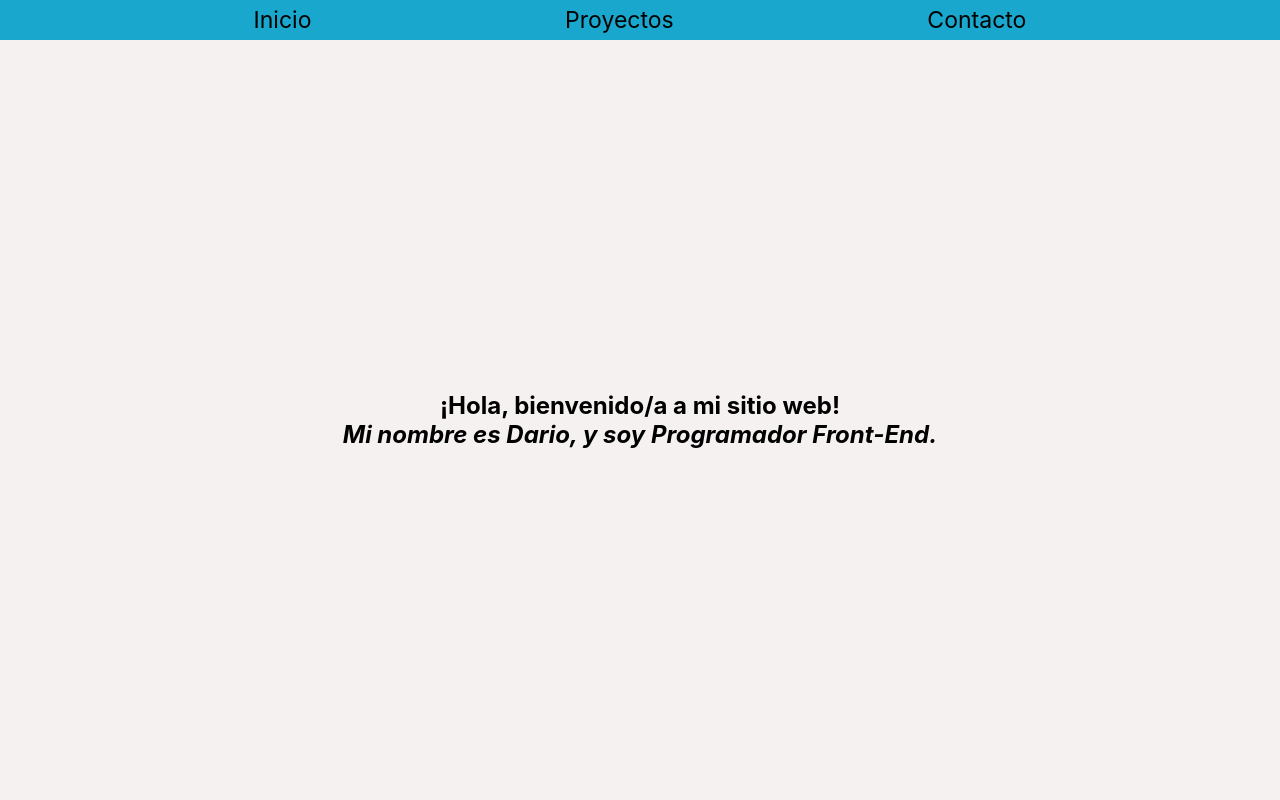
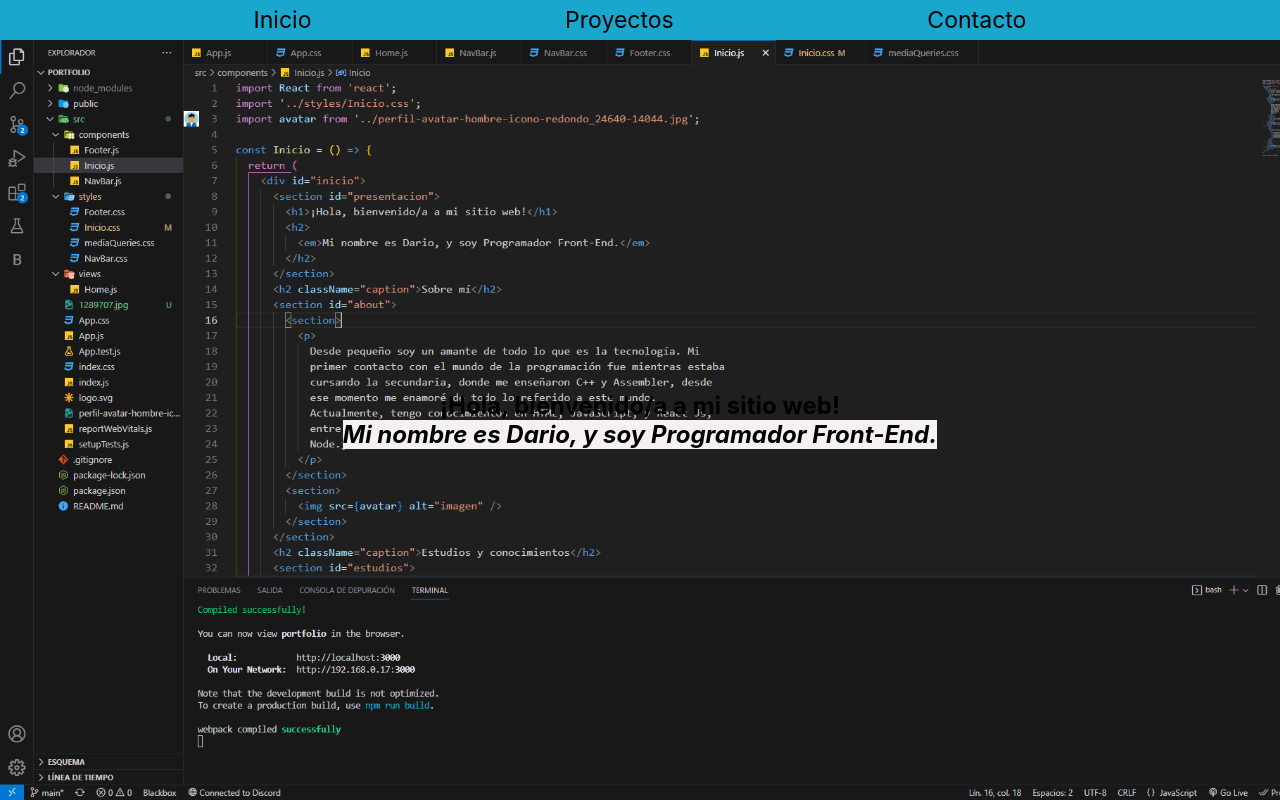
Before and after one commit to yashio26/portfolio, a React (Create React App) app: page / in a window 1280 px wide. Shown: the top 800 px of the page. Built offline with nearby package versions, Linux system fonts and the light colour scheme.

Commit message:
Se agrega una imagen como background en el inicio.

```diff
--- a/src/styles/Inicio.css
+++ b/src/styles/Inicio.css
@@ -3,12 +3,23 @@
 }
 
 #presentacion {
+  background-image: url('../Inicio.js\ -\ portfolio\ -\ Visual\ Studio\ Code\ 24_5_2023\ 21_34_27.png');
+  background-size: cover;
+  background-repeat: no-repeat;
   min-height: 95vh;
   display: flex;
   flex-direction: column;
   justify-content: center;
   align-items: center;
   text-align: center;
+}
+
+#presentacion h1 {
+  background-color: transparent;
+}
+
+#presentacion h2 em {
+  background-color: transparent;
 }
 
 .caption {
```
Also changed, not shown: src/Inicio.js - portfolio - Visual Studio Code 24_5_2023 21_34_27.png (added).
